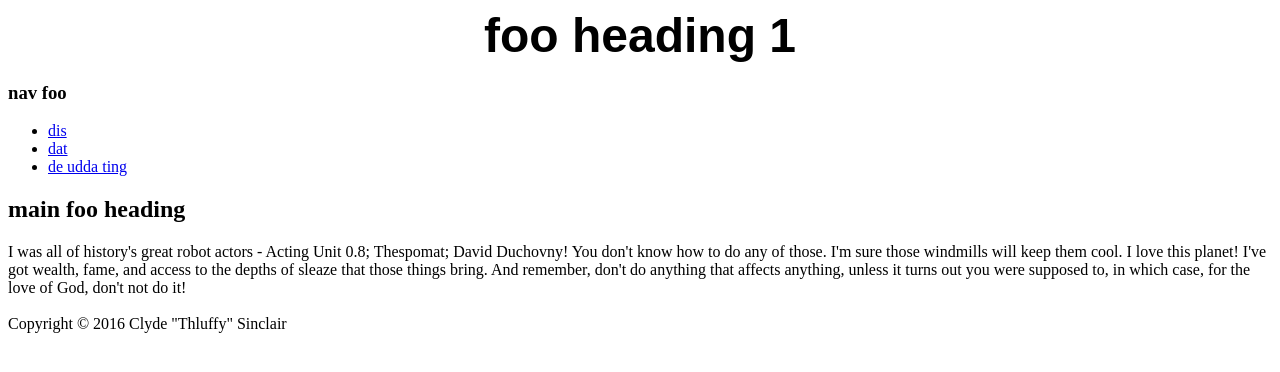
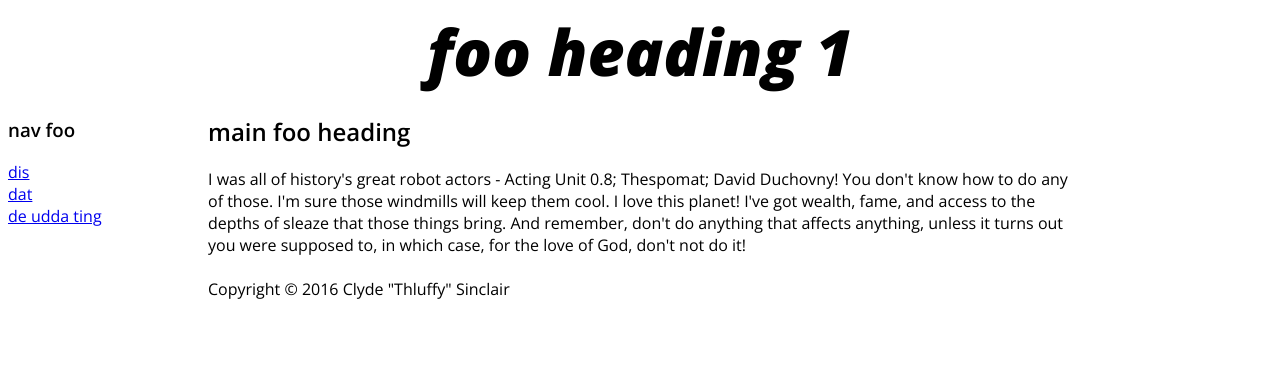
Before and after one commit to MKotlik/Stuylin-Misha, a plain HTML site: page style_me1.html in a window 1280 px wide. Drawn offline with nearby package versions, Linux system fonts and the light colour scheme.

Commit message:
Finished creating two css styles

```diff
--- a/1style.css
+++ b/1style.css
@@ -1,6 +1,36 @@
+* {
+  font-family: 'Open Sans', sans-serif;
+}
+
 h1 {
-    font-family: 'Enriqueta', arial, serif;
-    font-size: 3em;
+    font-weight: 800;
+    font-style: italic;
+    font-size: 4em;
     margin: auto;
     text-align: center;
 }
+
+h3 {
+  position: absolute;
+  font-weight: 600;
+  width: 120px;
+  margin-top: 22px;
+}
+
+ul {
+  position: absolute;
+  width: 120px;
+  margin-top: 66px;
+  list-style-type: none;
+  padding: 0;
+}
+
+h2 {
+  font-weight: 600;
+  margin-left: 200px;
+}
+
+p {
+  margin-left: 200px;
+  margin-right: 200px;
+}
--- /dev/null
+++ b/2style.css
@@ -0,0 +1,60 @@
+* {
+    font-family: 'Raleway', sans-serif;
+    color: #050401;
+}
+
+body {
+  background-color: #FFFAFF;
+}
+
+h1 {
+  font-family: 'Bitter', serif;
+  color: #28A0CC;
+  font-weight: 700;
+  font-size: 4.5em;
+  margin: auto;
+  text-align: center;
+}
+
+h3 {
+  font-weight: 600;
+  font-size: 1.5em;
+  color: #303036;
+  margin: auto;
+  margin-top: 20px;
+  text-align: center;
+}
+
+ul {
+  list-style-type: none;
+  padding: 0;
+  margin: auto;
+  text-align: center;
+}
+
+h2 {
+  font-weight: 600;
+  font-size: 1.5em;
+  color: #303036;
+  margin: auto;
+  margin-top: 20px;
+  text-align: center;
+}
+
+p {
+  margin: auto;
+  text-align: center;
+  margin-top: 10px;
+  margin-left: 250px;
+  margin-right: 250px
+}
+
+a {
+  text-decoration: none;
+  color: #165870;
+}
+
+a:hover {
+  color: #FC5130;
+  text-decoration: underline;
+}
--- a/style_me.html
+++ b/style_me1.html
@@ -4,6 +4,9 @@
 <html>
   <head>
     <title>foo title</title>
+    <link href="https://fonts.googleapis.com/css?family=Open+Sans:300,600,800i" rel="stylesheet">
+    <!--<link href="https://fonts.googleapis.com/css?family=Bitter:700" rel="stylesheet">-->
+    <!--<link href="https://fonts.googleapis.com/css?family=Raleway:400,600" rel="stylesheet">-->
     <link rel="stylesheet" type="text/css" href="1style.css">
   </head>
 
```
Also changed, not shown: style_me2.html (added, +39 -0 lines).
